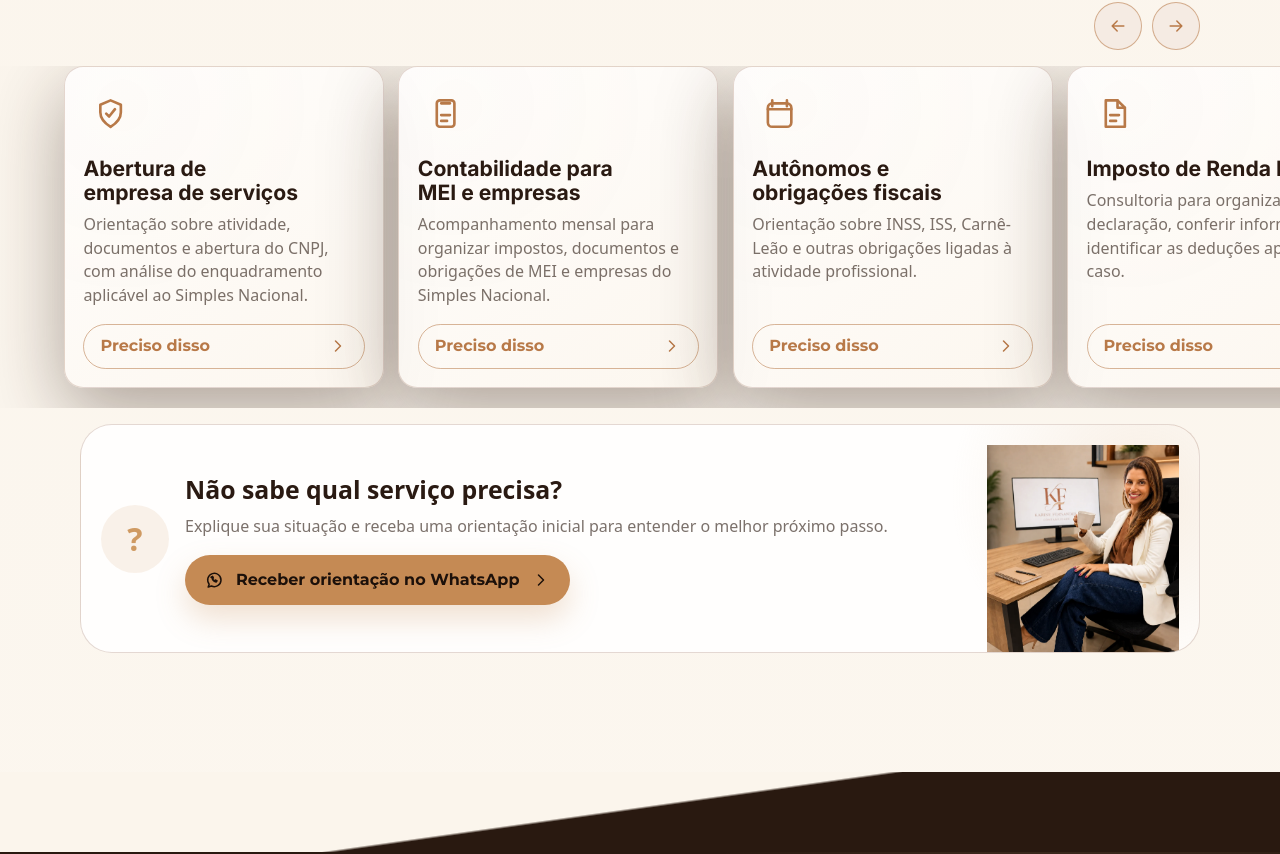
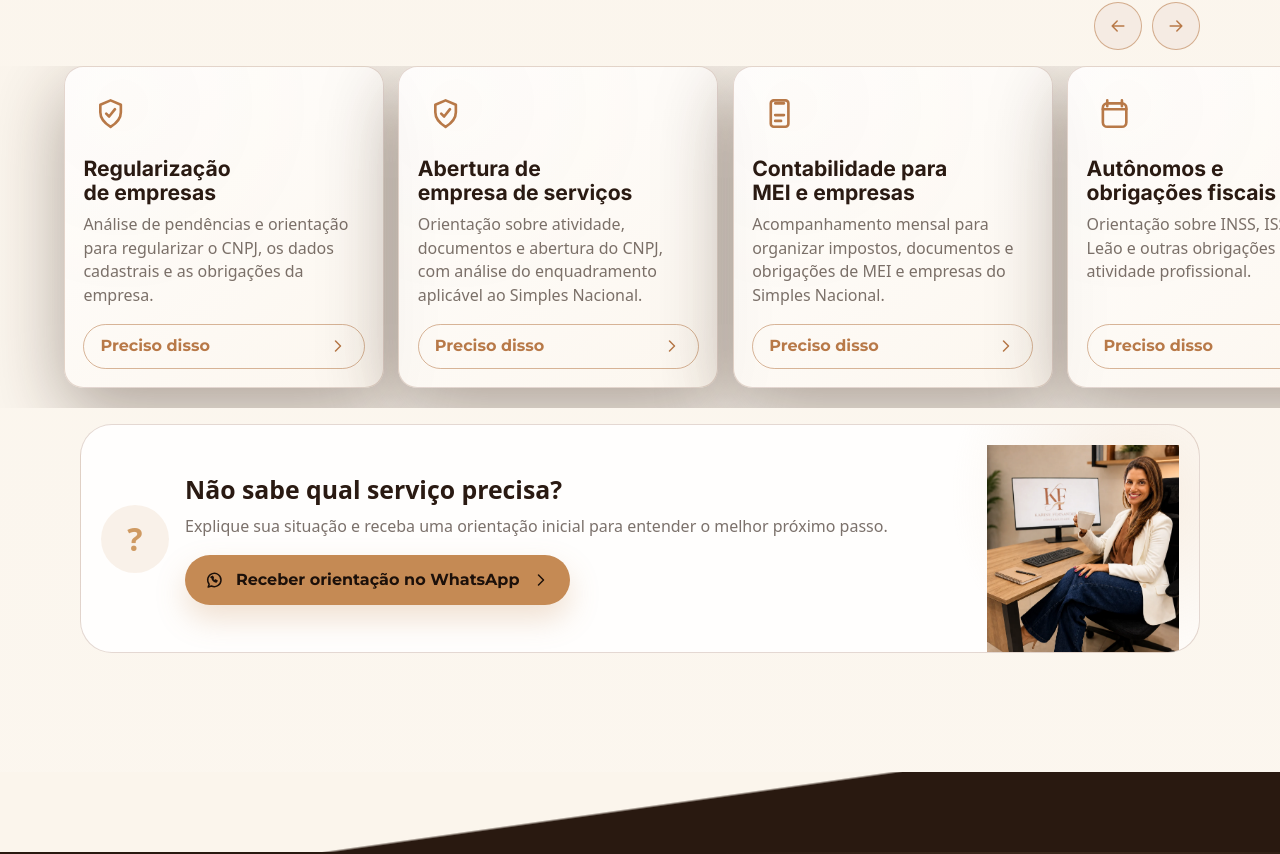
Before and after one commit to pedroh99p-bot/karinefernandes, a Next.js app: page /karine-fernandes-contabilidade in a window 1280 px wide. Shown: the part 2018-2872 px from the top of the page. Built offline with nearby package versions, Linux system fonts and the light colour scheme; a web font is replaced by a local one.

Commit message:
feat: adiciona regularização de empresas

```diff
--- a/src/prospects/configs/karine-fernandes-contabilidade.ts
+++ b/src/prospects/configs/karine-fernandes-contabilidade.ts
@@ -117,6 +117,15 @@ export const karineFernandesContabilidadeProspect = {
     }
   },
   services: [
+    {
+      id: "regularizacao-empresas",
+      title: "Regularização de empresas",
+      shortDescription:
+        "Análise de pendências e orientação para regularizar o CNPJ, os dados cadastrais e as obrigações da empresa.",
+      icon: "shield",
+      enabled: true,
+      whatsappMessage: "Quero orientação para regularizar minha empresa e colocar as pendências em dia."
+    },
     {
       id: "abertura-regularizacao-cnpj",
       title: "Abertura de empresa de serviços",
```
